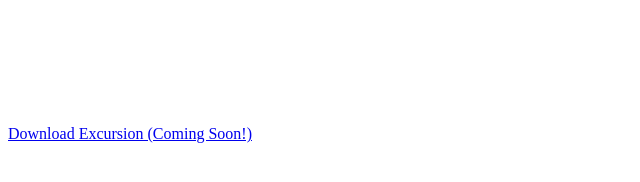
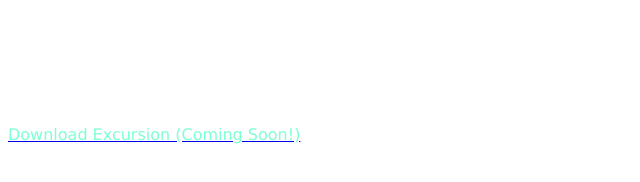
Before and after one commit to JuanseHurtadoF/excursion, a plain HTML site: page index.html in a window 1280 px wide. Shown: the whole page, without its empty margins (0-640 px from the left). Drawn offline with Linux system fonts and the light colour scheme.

Commit message:
Add link css style

```diff
--- a/resources/css/style.css
+++ b/resources/css/style.css
@@ -5,3 +5,9 @@
   color: white;
   text-align: center;
 }
+
+#link {
+  color: aquamarine;
+  font-size: 16px;
+  font-family: verdana;
+}
```
